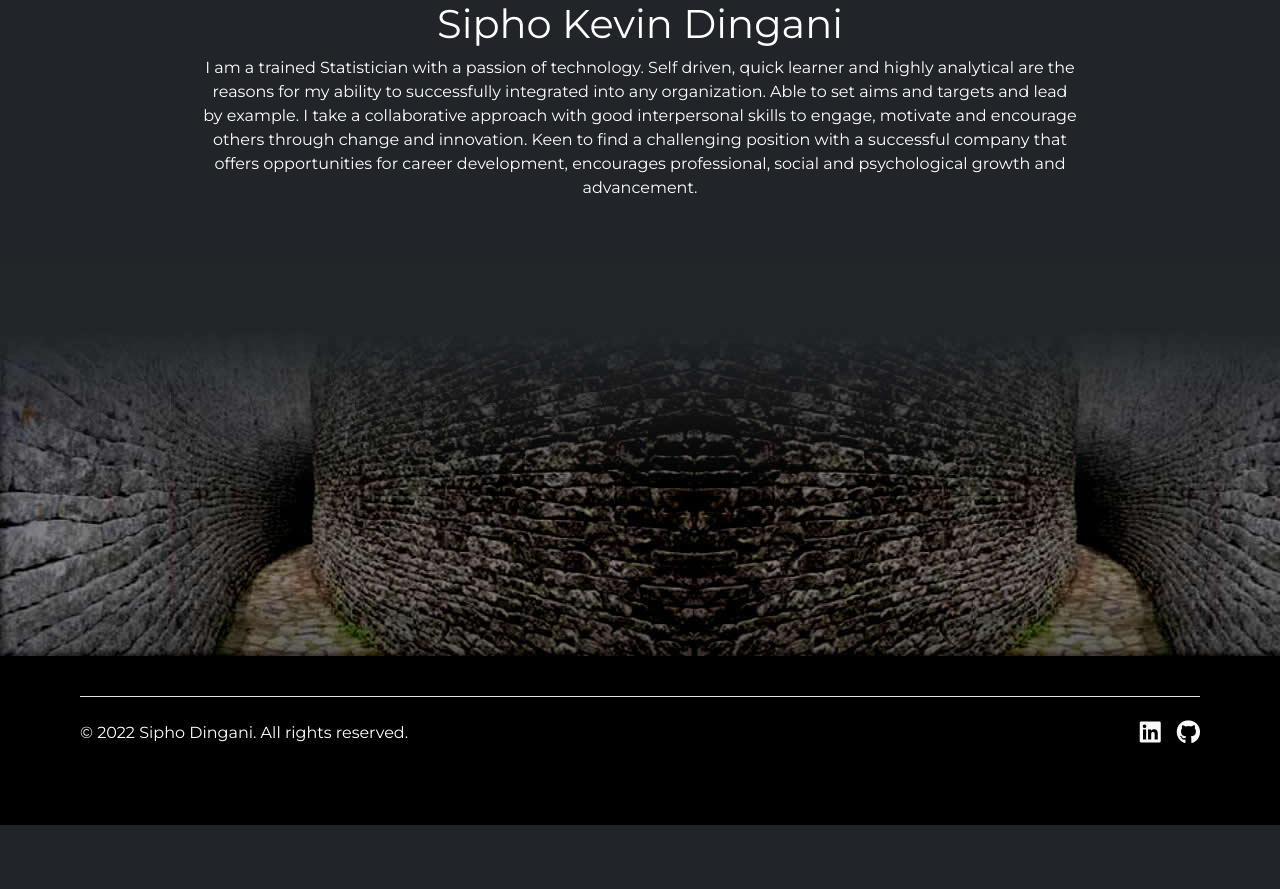
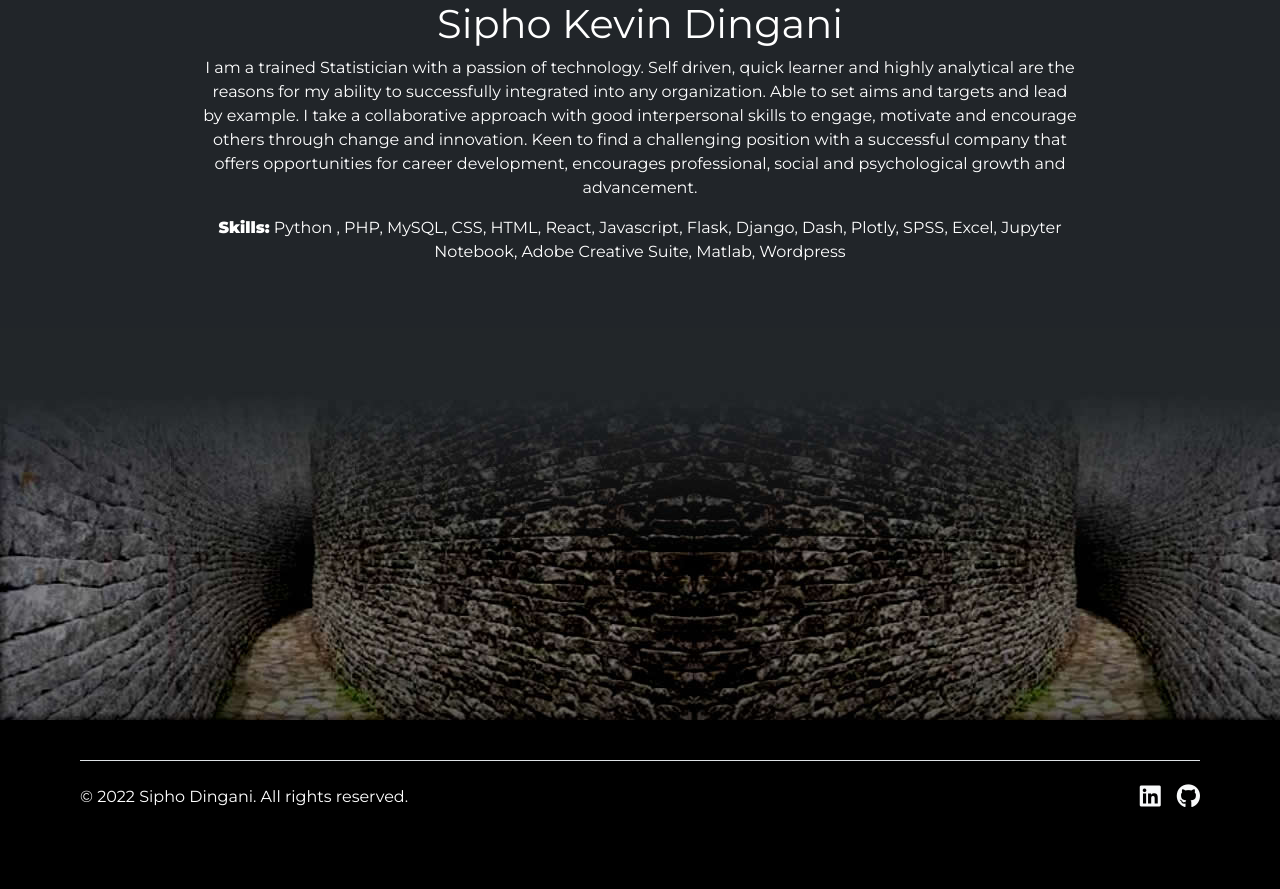
Before and after one commit to skd-alt/cv-site, a Flask app: page / in a window 1280 px wide; the page is wider, and only the part inside the window is pictured. Shown: the part 428-1317 px from the top of that part. Before the commit the page ends 1253 px from the top of that part, so only its background shows below. Run offline with Flask 2, Linux system fonts and the light colour scheme; some libraries are stand-ins or nearby versions.

Commit message:
home page

```diff
--- a/templates/index.html
+++ b/templates/index.html
@@ -14,7 +14,8 @@
         <p class="header-text">I am a trained Statistician with a passion of technology. Self driven, quick learner and highly analytical are the reasons for my ability to successfully integrated into any organization. Able to set aims and targets
           and lead by example. I take a collaborative approach with good interpersonal skills to engage, motivate and encourage others through change and innovation. Keen to find a challenging position with a successful company that offers
           opportunities for career development, encourages professional, social and psychological growth and advancement.
-        <p>
+        </p>
+        <p class="header-text"><b>Skills:</b> Python , PHP, MySQL, CSS, HTML,  React, Javascript, Flask, Django, Dash, Plotly, SPSS, Excel, Jupyter Notebook, Adobe Creative Suite, Matlab, Wordpress</p>
 
       </div>
 
```
